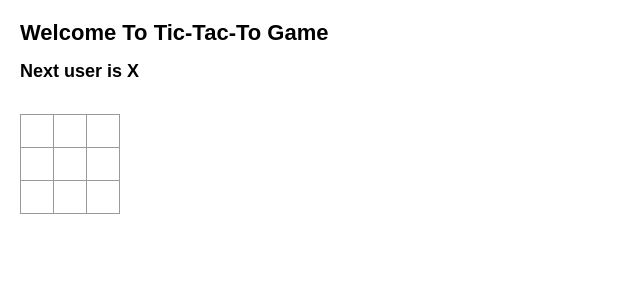
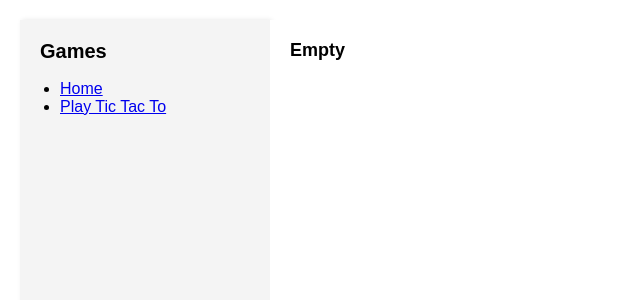
Before and after one commit to chanwooDev/react-pet, a React (Vite) app: page / in a window 1280 px wide. Shown: the top 300 px of the page, without its empty margins (0-640 px from the left). Built offline with nearby package versions, Linux system fonts and the light colour scheme.

Commit message:
add sidebar

```diff
--- a/package.json
+++ b/package.json
@@ -11,7 +11,8 @@
   },
   "dependencies": {
     "react": "^18.3.1",
-    "react-dom": "^18.3.1"
+    "react-dom": "^18.3.1",
+    "react-router-dom": "^7.1.3"
   },
   "devDependencies": {
     "@eslint/js": "^9.17.0",
--- a/src/App.css
+++ b/src/App.css
@@ -88,3 +88,21 @@ body {
 .game-info {
   margin-left: 20px;
 }
+
+.container {
+  display: flex; /* Flexbox 사용 */
+  height: 100vh; /* 화면 전체 높이 */
+}
+
+.sidebar {
+  width: 250px; /* 사이드 메뉴 너비 */
+  background-color: #f4f4f4; /* 배경색 */
+  padding: 20px;
+  box-shadow: 2px 0 5px rgba(0, 0, 0, 0.1); /* 그림자 효과 */
+}
+
+.content {
+  flex: 1; /* 남은 공간을 차지 */
+  padding: 20px;
+  background-color: #ffffff;
+}
--- a/src/App.tsx
+++ b/src/App.tsx
@@ -1,13 +1,30 @@
+import { BrowserRouter, Link, Route, Routes } from 'react-router-dom';
 import './App.css'
 import { Board } from './component/Board';
+import Empty from './component/Empty';
 
 function App() {
 
   return (
     <>
-      <div>
-        <h1>Welcome To Tic-Tac-To Game</h1>
-        <Board />
+    <div className="container">
+      <BrowserRouter>
+        <div className="sidebar">
+          <h2>Games</h2>
+          <nav>
+          <ul>
+            <li><Link to="/">Home</Link></li>
+            <li><Link to="/tic-tac-to">Play Tic Tac To</Link></li>
+          </ul>
+        </nav>
+        </div>
+        <div className="content">
+          <Routes>
+            <Route path="/" element={<Empty />} />
+            <Route path="/tic-tac-to" element={<Board />} />
+          </Routes>
+        </div>
+      </BrowserRouter>
     </div>
     </>
   )
--- /dev/null
+++ b/src/component/Empty.tsx
@@ -0,0 +1,3 @@
+export default function Empty() {
+  return <h3>Empty</h3>
+}
```
Also changed, not shown: 1 other file (tests, documents, lock files or other folders).
